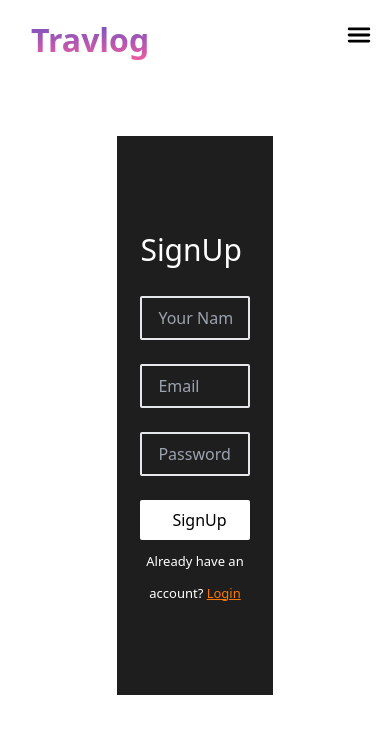
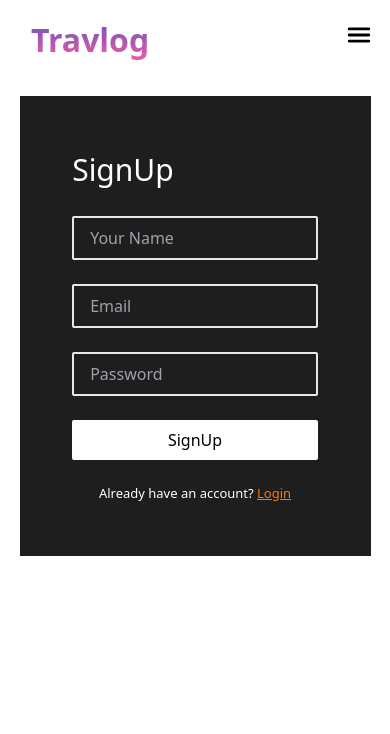
Before and after one commit to MohammedZaheer0/traveling-website, a Next.js app: page /signup in a window 390 px wide. Shown: the top 734 px of the page. Built offline with nearby package versions, Linux system fonts and the light colour scheme.

Commit message:
initilized

```diff
--- a/app/components/LoginSignUpComponent.js
+++ b/app/components/LoginSignUpComponent.js
@@ -23,11 +23,11 @@ const LoginSignUpComponent = ({
 
   return (
     <div>
-      <div className='w-[40%] mx-auto py-14 h-[80vh]'>
+      <div className='lg:w-[40%] w-[90%] md:w-[60%] mx-auto lg:py-14 py-4 h-[80vh]'>
 
 
         <div className='bg-[#1E1E1E] text-[#FFFFFF] flex flex-col justify-center items-center py-10 mt-20 lg:py-0'>
-          <div className='w-[70%] py-10'>
+          <div className='w-[70%] lg:py-10'>
             <h1 className='text-3xl my-4'>{name}</h1>
 
             <form action="" onSubmit={(e) => e.preventDefault()} className='flex flex-col'>
--- a/app/page.js
+++ b/app/page.js
@@ -79,7 +79,7 @@ export default function Home() {
 
     tl.fromTo(
       ".bottom-bestforyou",
-      { x: 200, opacity: 0 }, // Start from the right side
+      { x: 200, opacity: 0, overflow:'hidden' }, // Start from the right side
       {
         x: 0,
         opacity: 1,
@@ -283,7 +283,7 @@ export default function Home() {
       </div>
 
 
-    <div className="bottom-bestforyou lg:w-[60%] mt-12 md:mt-0 ">
+    <div className="bottom-bestforyou lg:w-[60%] mt-12 md:mt-0 overflow-hidden max-w-[100vw] ">
       <h2 className="text-[#F85E9F] text-[15px] font-semibold my-2">WE ARE THE BEST FOR YOU</h2>
       <h1 className="font-semibold text-[30px] my-2">Unlock Your Dream Destination</h1>
       <small className="textcolor">We are dedicated to making your journey of discovery truly unforgettable. Our team of passionate travel experts is here to assist you in finding the destination of your dreams.</small>
```
